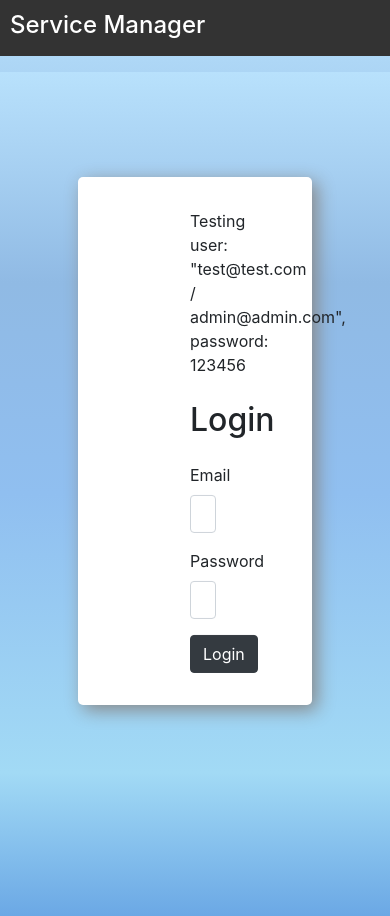
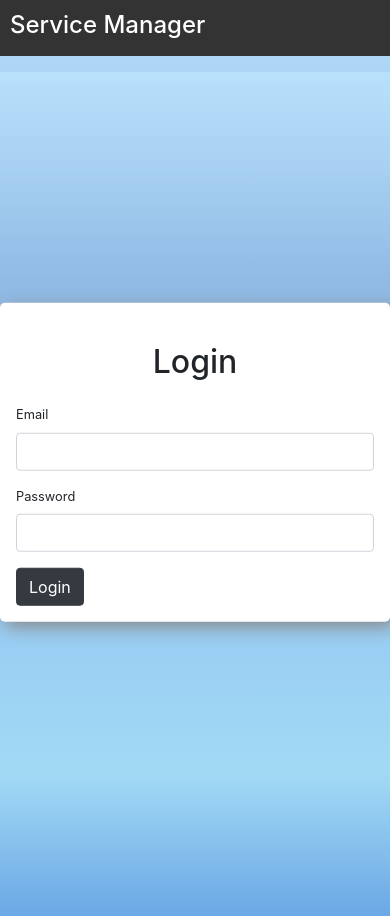
Before and after one commit to Orelsaada/ticket-support-system, a React (Create React App) app in the folder frontend/ticket-system/: page / in a window 390 px wide. Built offline with nearby package versions, Linux system fonts and the light colour scheme; no server answers.

Commit message:
responsive login page

```diff
--- a/frontend/ticket-system/src/components/componentsStyles/LoginPage.css
+++ b/frontend/ticket-system/src/components/componentsStyles/LoginPage.css
@@ -51,6 +51,13 @@
 @media screen and (max-width: 700px) {
   .main-div {
     position: relative;
-    width: 60%;
+    padding: 1rem;
+  }
+  p {
+    display: none;
+  }
+
+  .card-container {
+    font-size: 0.8rem;
   }
 }
```
